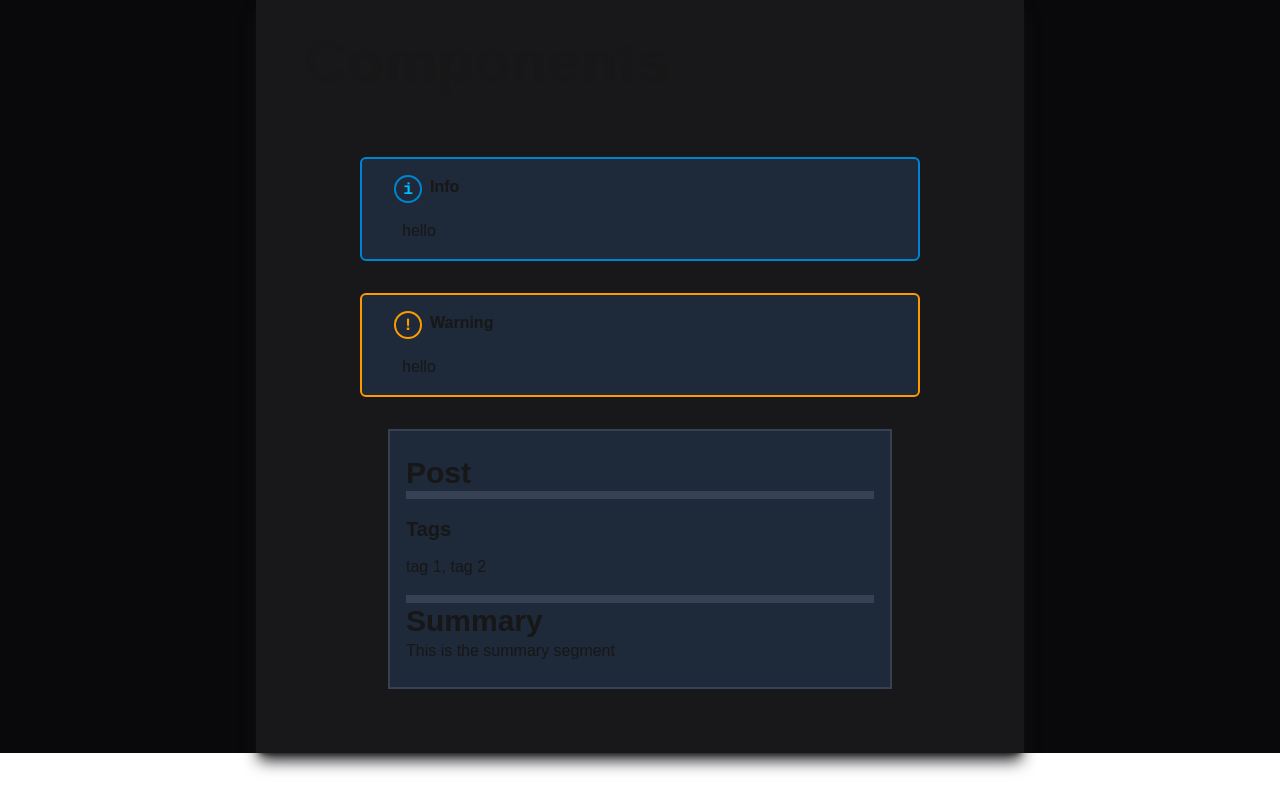
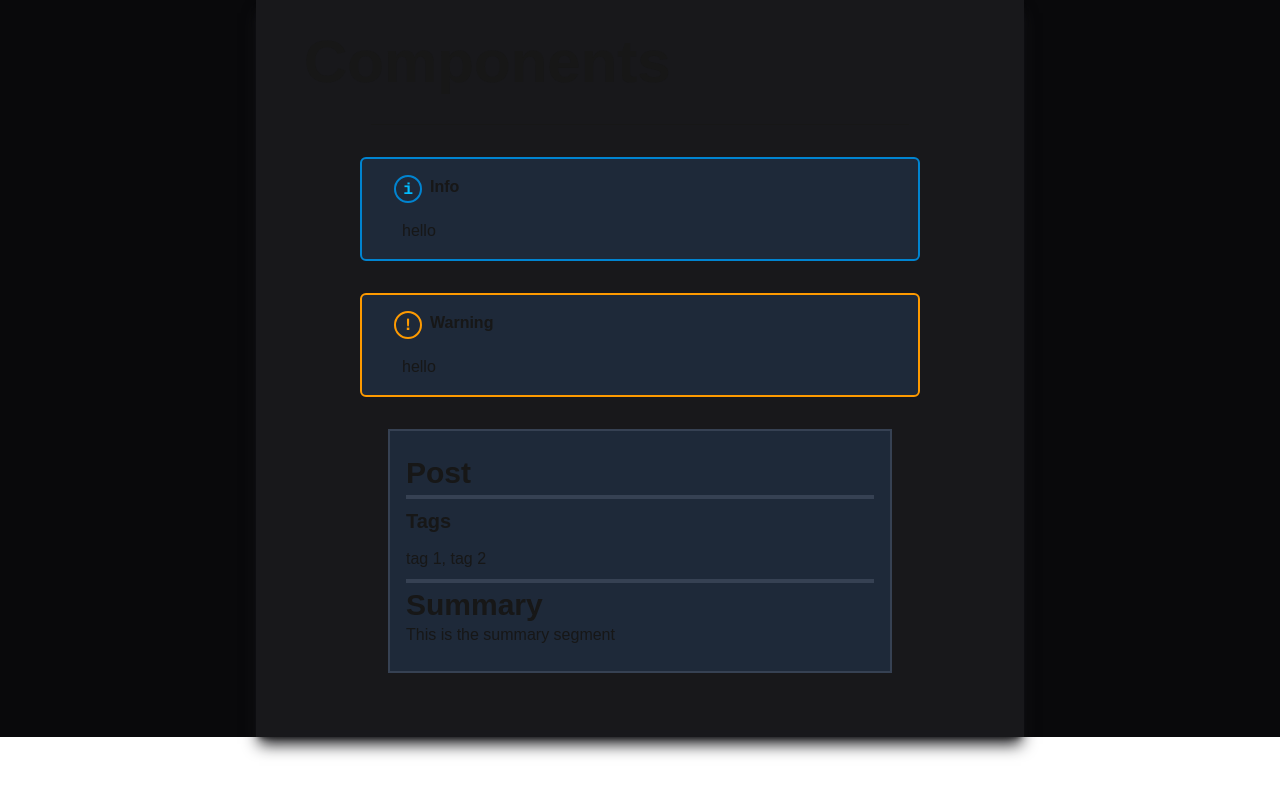
Before and after one commit to 5Stygian/5Stygian, a Next.js app: page /pages/components in a window 1280 px wide. Built offline with nearby package versions, Linux system fonts and the light colour scheme.

Commit message:
Update post.tsx

```diff
--- a/src/app/components/post/post.tsx
+++ b/src/app/components/post/post.tsx
@@ -21,12 +21,12 @@ export default function Post({ children, title, tags }: PostProps) {
   return (
     <div className="w-3/4 h-fit my-8 mx-auto py-6 px-4 bg-gray-800 border-2 border-gray-700">
       <span className="block text-3xl font-bold ">{postTitle}</span>
-      <hr className="w-full h-2 bg-gray-700 border-none" />
-      <div className="my-4">
+      <hr className="w-full h-1 mt-1 bg-gray-700 border-none" />
+      <div className="my-2">
         <span className="text-xl font-bold">Tags</span>
         <div className="mt-3">{displayPostTags}</div>
       </div>
-      <hr className="w-full h-2 bg-gray-700 border-none" />
+      <hr className="w-full h-1 mb-1 bg-gray-700 border-none" />
       <span className="block text-3xl font-bold">Summary</span>
       {children}
     </div>
```
